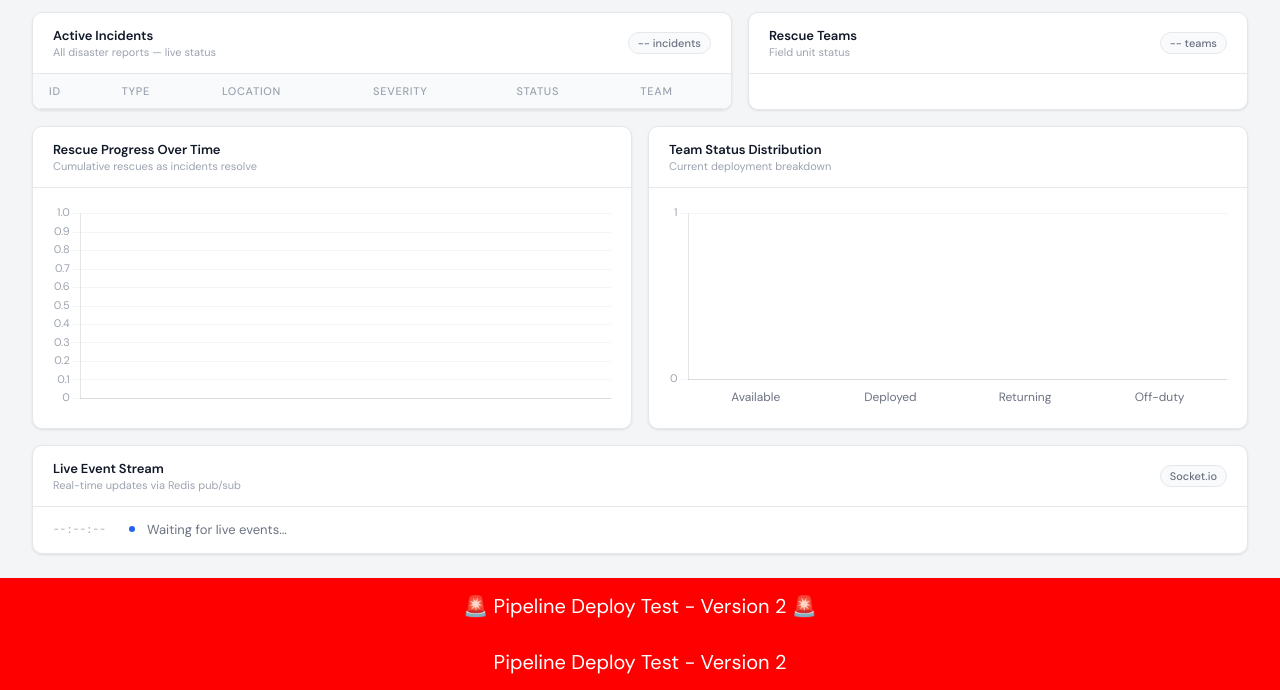
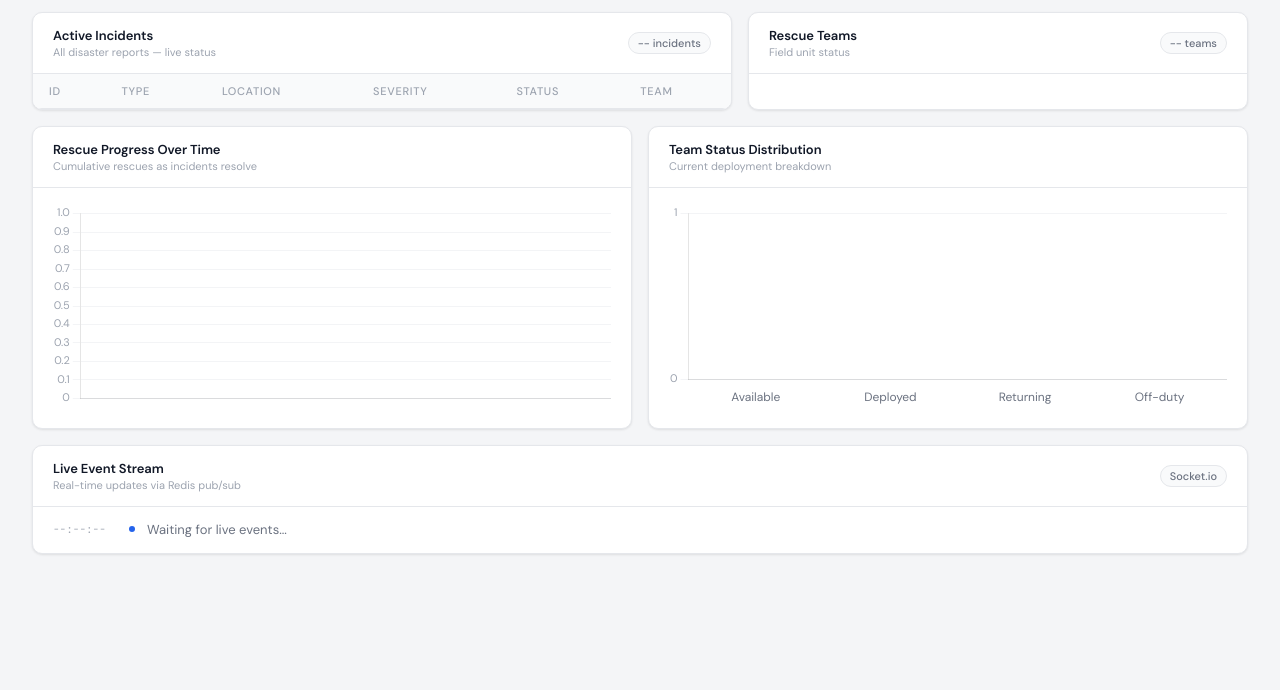
Before and after one commit to trishulj/disaster-management-dashboard, a plain HTML site: page frontend/index.html in a window 1280 px wide. Shown: the part 210-900 px from the top of the page. After the commit the page ends 800 px from the top, so only its background shows below. Drawn offline with nearby package versions, Linux system fonts and the light colour scheme; no server answers.

```diff
--- a/frontend/index.html
+++ b/frontend/index.html
@@ -778,9 +778,3 @@
 
 </body>
 </html>
-
-<!-- test -->
-<div style="background:red; color:white; text-align:center; padding:15px; font-size:20px;">
-  🚨 Pipeline Deploy Test - Version 2 🚨
-</div>
-<div style="background:red; color:white; text-align:center; padding:15px; font-size:20px;">Pipeline Deploy Test - Version 2</div>
```
